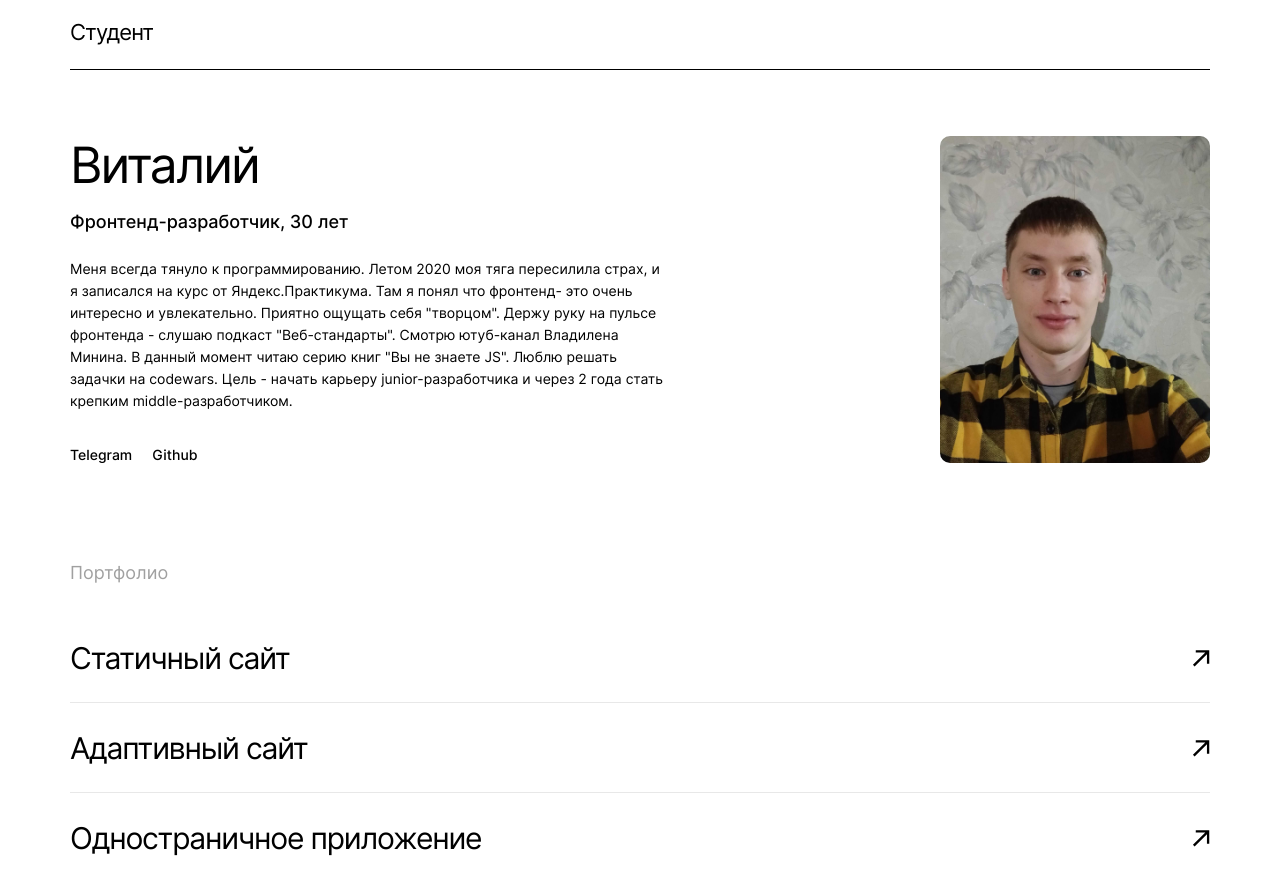
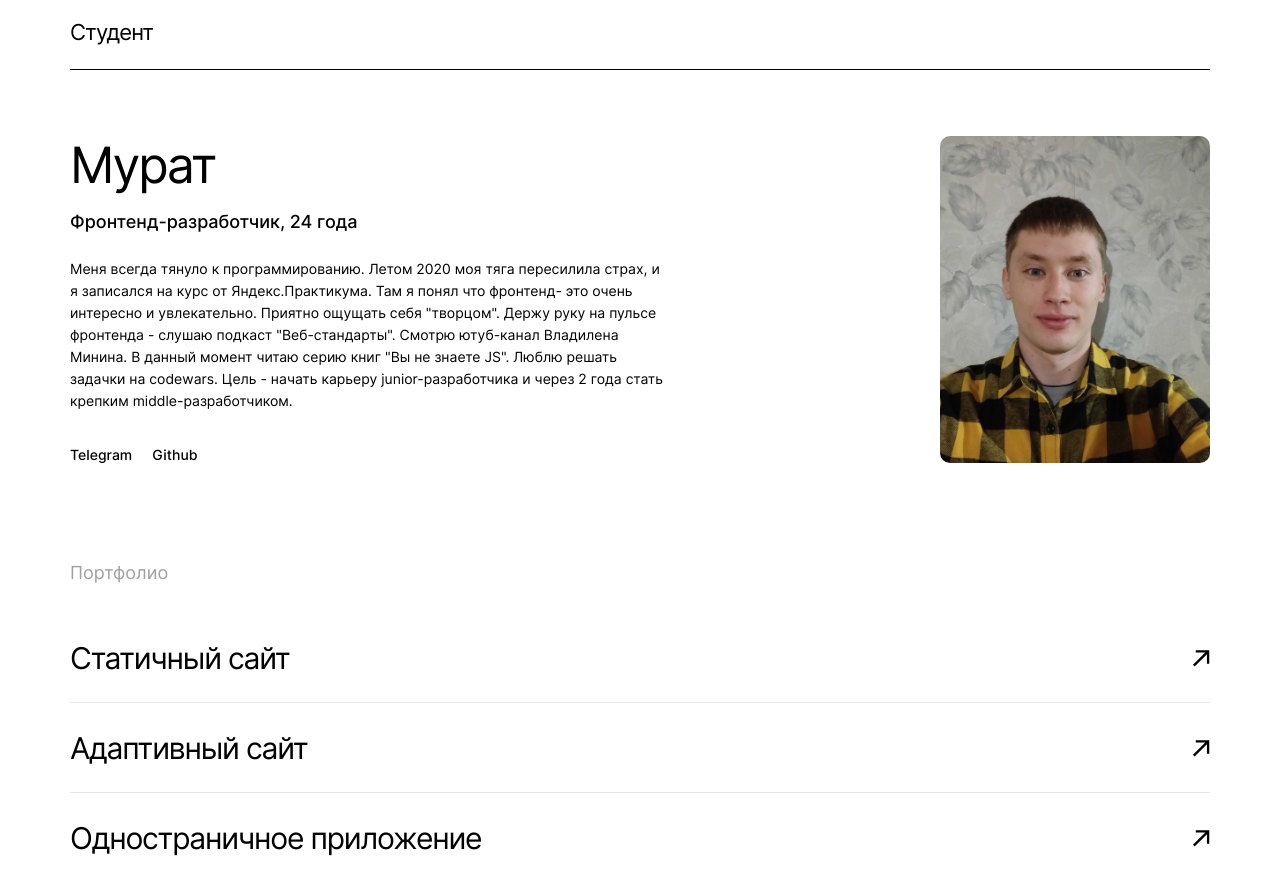
Before and after one commit to Murat29/movies-explorer-frontend, a React (Create React App) app: page / in a window 1280 px wide. Shown: the part 1980-2874 px from the top of the page. Built offline with nearby package versions, Linux system fonts and the light colour scheme; no server answers.

Commit message:
edit AboutMe

```diff
--- a/src/components/AboutMe/AboutMe.js
+++ b/src/components/AboutMe/AboutMe.js
@@ -10,8 +10,8 @@ function AboutMe() {
       <Title>Студент</Title>
       <div className="about-me__description">
         <div className="about-me__text-container">
-          <p className="about-me__name">Виталий</p>
-          <p className="about-me__job">Фронтенд-разработчик, 30 лет</p>
+          <p className="about-me__name">Мурат</p>
+          <p className="about-me__job">Фронтенд-разработчик, 24 года</p>
           <p className="about-me__about">
             Меня всегда тянуло к программированию. Летом 2020 моя тяга
             пересилила страх, и я записался на курс от Яндекс.Практикума. Там я
```
